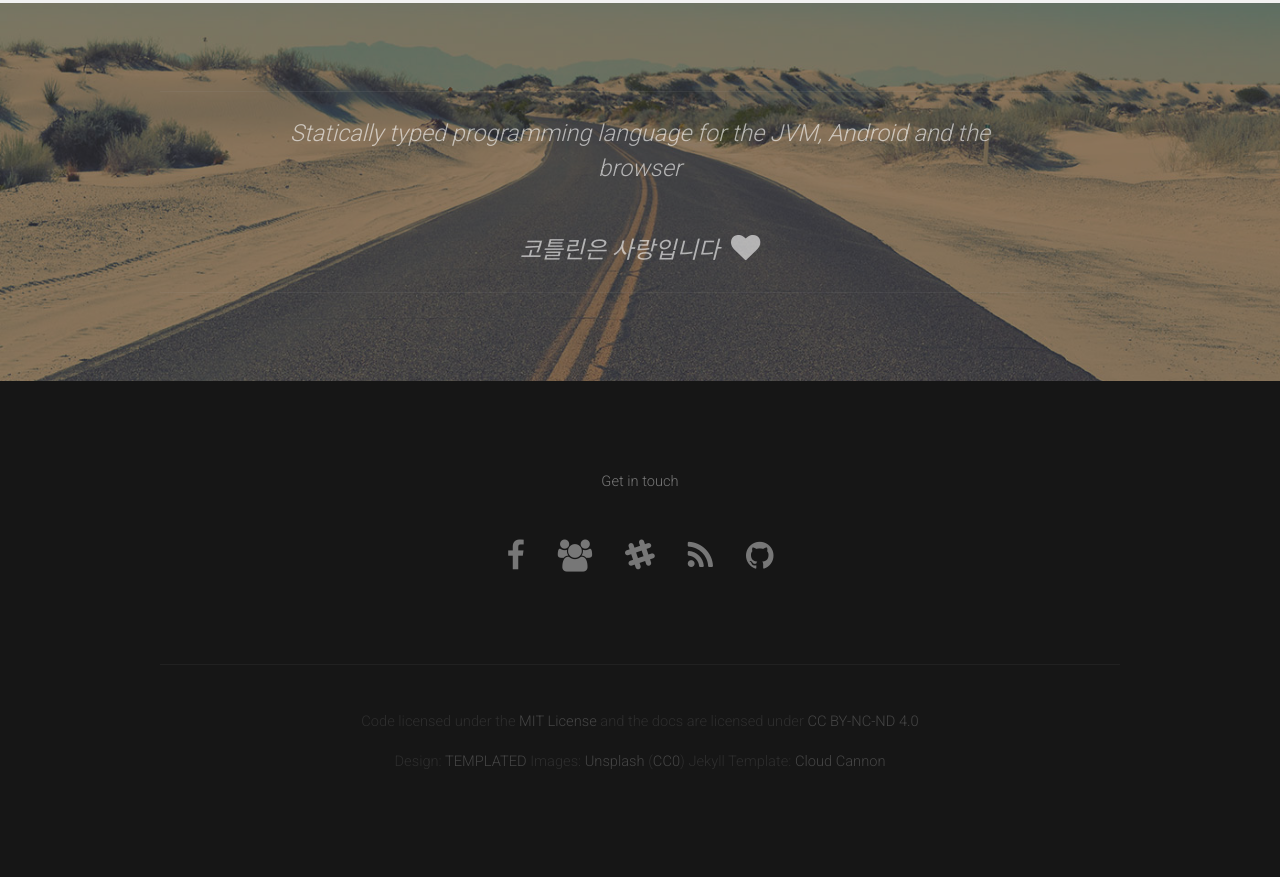
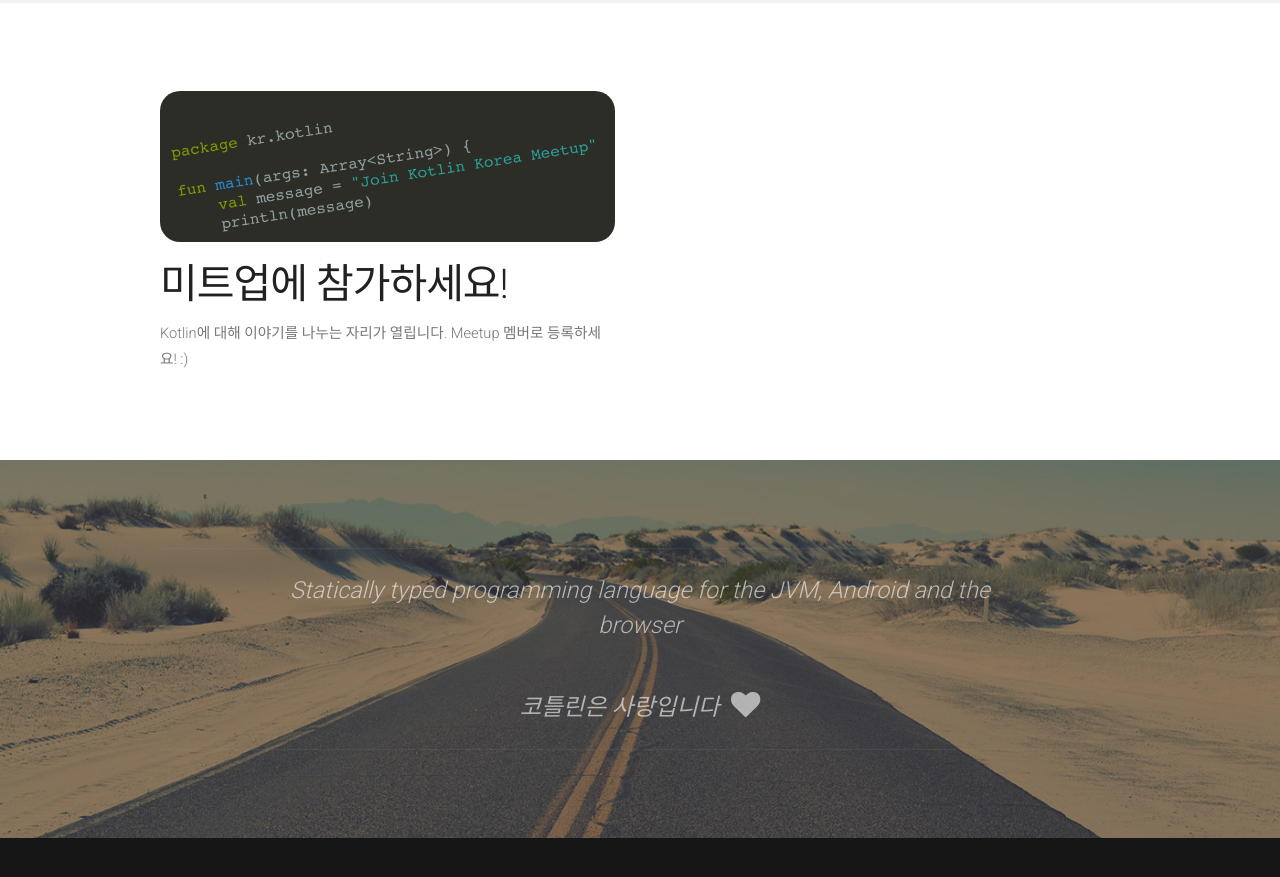
Before and after one commit to kotlinkr/kotlinkr.github.io, a Jekyll site: the page built from index.html, in a window 1280 px wide and 900 px high, scrolled down 1505 px. Shown: the top 877 px of the window. Built offline with Jekyll 4.4.1, drawn with Linux system fonts in a browser that asks for light colours; nearby versions of some CDN libraries; before the commit the page ends 2338 px from its top, so only the background shows below that; part of the change alters nothing that is shown.

Commit message:
add new post

```diff
--- /dev/null
+++ b/_posts/2016-02-19-join-our-meetup.md
@@ -0,0 +1,56 @@
+---
+layout: post
+title: "미트업에 참가하세요!"
+date: 2016-02-19 00:41:56 +0900
+description: "Kotlin에 대해 이야기를 나누는 자리가 열립니다. Meetup 멤버로 등록하세요! :)"
+featured: /images/meetup/join-our-meetup.png
+---
+
+Kotlin에 대해 이야기를 나누는 자리가 열립니다. :tada:
+
+## 언제?
+
+비정기적으로 열립니다. 미트업을 하기 전에 미리 공유해 드리겠습니다.
+
+
+## 왜?
+
+며칠 전, 드디어 Kotlin 버전이 1.0에 도달했습니다. :fire:\_:fire:)/
+
+{% tweet 699218188714840066 %}
+
+[페이스북 페이지][facebook-page]에 공유된 글들 가운데 확실히 1.0 관련 글에 대한 관심이 높았는데,
+과연 어떤 분들이 관심을 가지고 있고, 그 관심을 넘어서 실제로 사용하고 계신 분들은 어떻게 활용하고 계신지 궁금하실 것으로 생각됩니다.
+
+그러한 분들과 오프라인에서 기술관련 공유를 할 수 있는 자리를 마련하고자 합니다.
+
+
+## 어떤 방식으로?
+
+### 참가신청 먼저!
+- [Meetup][meetup]에 등록 (이미 하셨다면 패스)
+- 이벤트가 발생하면 `RSVP`!
+
+> 오프라인 모임 사정에 따라 많은 분들을 모시지 못할 수 있습니다.
+> 만일 참석하지 못한다면 취소해 주세요. 그래야 대기하고 계신 분이 참여 의사를 낼 수 있습니다.
+
+- 행사 당일에 참석하여 즐기면 끝!
+
+### 무엇을?
+내용은 미트업이 열리기 전에 미리 공유될 예정입니다. 주로 아래와 같은 방식이 될 것 같습니다.
+
+- :coffee: 가벼운 티타임
+- :eyes: 기술공유 및 토론 :busts_in_silhouette:
+  - :computer: 기술 공유를 하고 싶은 분은 언제든지 연락주세요! (@importre)
+- 코드랩
+- 등등등
+
+> 미트업 후의 내용은 [Kotlin Korea 블로그][blog]를 통해 공유될 예정입니다.
+
+그림 미트업에서 뵙겠습니다. :heart:
+
+
+
+[facebook-page]: https://www.facebook.com/kotlinkr/
+[meetup]: https://www.meetup.com/kotlinkr/
+[blog]: http://kotlin.kr/blog
--- a/index.html
+++ b/index.html
@@ -58,7 +58,7 @@ title: Kotlin Korea
 </div>
 
 <!-- Main -->
-<!-- <div id="main">
+<div id="main">
 	<div id="content" class="container">
 
 		<div class="row">
@@ -74,4 +74,4 @@ title: Kotlin Korea
 		</div>
 
 	</div>
-</div> -->
+</div>
```
